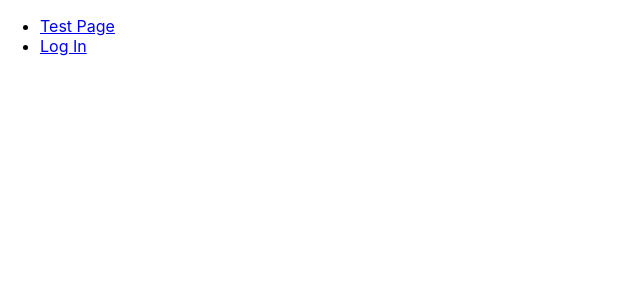
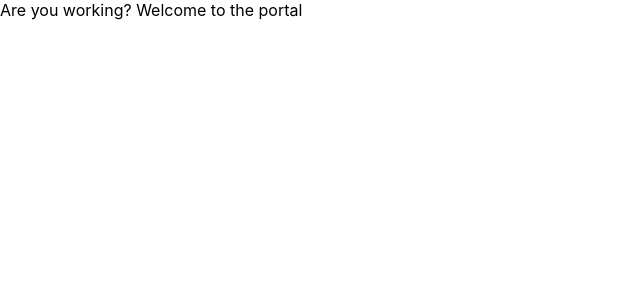
Before and after one commit to kaibrown28/Latinx-22-team-7, a React (Create React App) app in the folder frontend/global-deeds-portal/: page / in a window 1280 px wide. Before the commit this address had no page. Shown: the top 300 px of the page, without its empty margins (0-640 px from the left). Built offline with nearby package versions, Linux system fonts and the light colour scheme.

Commit message:
fixed routing (react router 6, freecodebootcamp tutorial)

```diff
--- a/frontend/global-deeds-portal/package.json
+++ b/frontend/global-deeds-portal/package.json
@@ -8,6 +8,8 @@
     "@testing-library/user-event": "^13.5.0",
     "react": "^18.2.0",
     "react-dom": "^18.2.0",
+    "react-router": "^6.4.5",
+    "react-router-dom": "^6.4.5",
     "react-scripts": "5.0.1",
     "web-vitals": "^2.1.4"
   },
--- a/frontend/global-deeds-portal/src/App.js
+++ b/frontend/global-deeds-portal/src/App.js
@@ -1,11 +1,19 @@
-import { PageRoutes } from './Routes';
-import './index.css'
+import { BrowserRouter, Routes, Route} from 'react-router-dom';
+import {Home} from './pages/Home'
+import { LogInPage } from './pages/LogInPage'
+import { TestPage } from './pages/test'
+import { StudentProfilePage } from './pages/StudentProfilePage'
 
 export const App = () => {
     return (
-        <div className="page-container">
-            <PageRoutes />
-            <h1>Huh?</h1>
-        </div>
+        <BrowserRouter>
+            <Routes>
+                <Route path='/' element={<Home />} />
+                <Route path="/login" element={<LogInPage />} />
+                <Route path="/test" element={<TestPage />} />
+                <Route path="/studentprofile" element={<StudentProfilePage />} />
+                <Route path="testing" element={<div><h2>testing</h2></div>} />
+            </Routes>
+        </BrowserRouter>
     );
 }
--- a/frontend/global-deeds-portal/src/index.js
+++ b/frontend/global-deeds-portal/src/index.js
@@ -1,21 +1,12 @@
 import React from 'react';
-import ReactDOM from 'react-dom/client';
+import ReactDOM from 'react-dom';
 import './index.css';
 import { App } from './App';
-import reportWebVitals from './reportWebVitals';
-import { BrowserRouter } from 'react-router-dom';
-import { PageRoutes } from './Routes';
+// import App from './final/App';
 
-const root = ReactDOM.createRoot(document.getElementById('root'));
-root.render(
+ReactDOM.render(
   <React.StrictMode>
-    <BrowserRouter>
-      <PageRoutes />
-    </BrowserRouter>
-  </React.StrictMode>
+    <App />
+  </React.StrictMode>,
+  document.getElementById('root')
 );
-
-// If you want to start measuring performance in your app, pass a function
-// to log results (for example: reportWebVitals(console.log))
-// or send to an analytics endpoint. Learn more: https://bit.ly/CRA-vitals
-reportWebVitals();
--- /dev/null
+++ b/frontend/global-deeds-portal/src/pages/Home.js
@@ -0,0 +1,13 @@
+import { useState } from 'react';
+import { useNavigate } from 'react-router-dom';
+
+export const Home = () => {
+
+
+return (
+    <div>
+        Are you working?
+        Welcome to the portal
+    </div>
+)
+};
--- a/frontend/package.json
+++ b/frontend/package.json
@@ -3,7 +3,7 @@
     "axios": "^1.2.0",
     "react": "^18.2.0",
     "react-dom": "^18.2.0",
-    "react-router-dom": "^6.4.3",
+    "react-router-dom": "^6.4.5",
     "react-scripts": "^5.0.1"
   }
 }
```
Also changed, not shown: 2 other files (tests, documents, lock files or other folders).
